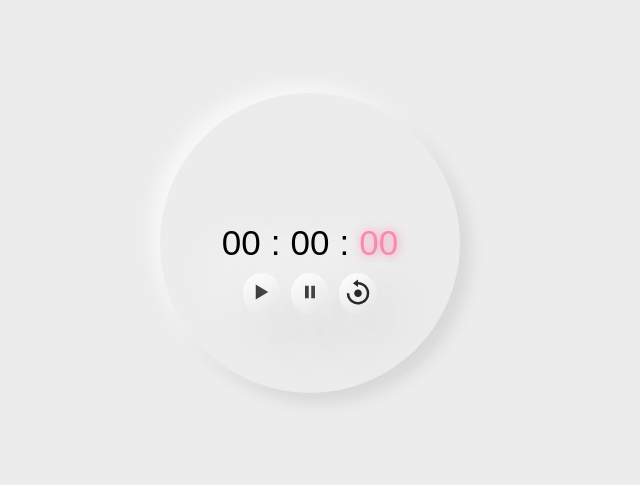
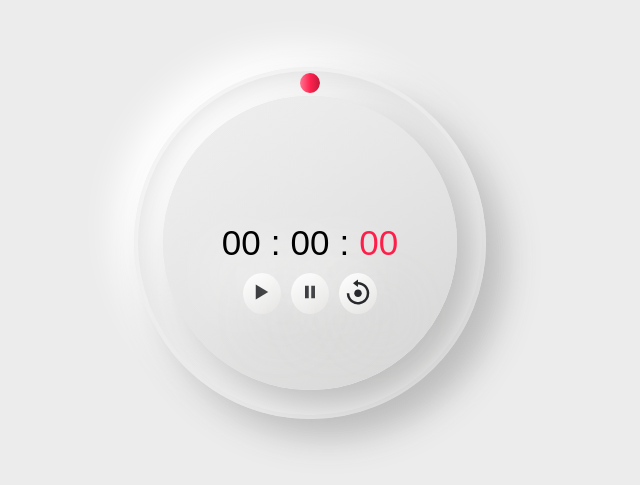
Before and after one commit to feruzu/Cronometro, a plain HTML site: page index.html in a window 1280 px wide. Shown: the part 157-642 px from the top of the page, without its empty margins (330-970 px from the left). Drawn offline with Linux system fonts and the light colour scheme; a web font is replaced by a local one.

Commit message:
Añadí circulo

```diff
--- a/index.html
+++ b/index.html
@@ -10,6 +10,8 @@
 
 </head>
 <body>
+    <div class="container-principal">
+        <div id="circulo" class="circulo"></div>
         <div class="container">
             <div class="tiempo">
                 <span class="hora">00</span>
@@ -24,7 +26,7 @@
                 <button class="reset"><img src="img/reset.svg"></button>
             </div>
         </div>
-
+    </div>
     <script src="app.js"></script>
 </body>
 </html>
--- a/style.css
+++ b/style.css
@@ -12,7 +12,16 @@ body {
     background: #ececec;
     font-size: 35px;
     font-family: 'Aldrich', sans-serif;
+}
 
+.container-principal {
+    position: absolute;
+    border-radius: 50%;
+    background: linear-gradient(145deg, #d4d4d4, #fdfdfd);
+    box-shadow:  18px 18px 36px #bdbdbd,
+             -18px -18px 36px #ffffff;
+    padding: 25px;
+    border: 4px solid #ececec;
 }
 
 .container {
@@ -23,9 +32,10 @@ body {
     height: 100px;
     width: 100px;
     border-radius: 50%;
-    box-shadow: -10px -10px 15px rgba(255, 255, 255, 0.55),
-    10px 10px 15px rgba(70, 70, 70, 0.12);
-    padding: 150px;
+    background: linear-gradient(145deg, #fdfdfda2, #d4d4d4);
+box-shadow:  18px 18px 36px #bdbdbd,
+             -18px -18px 36px #ffffff;
+    padding: 147px;
 }
 
 .container .tiempo {
@@ -40,10 +50,8 @@ body {
 }
 
 .container .tiempo span.seg {
-    color: #F88AB0;
-    text-shadow: #F88AB0 1px 0 10px;
+    color: #FD1F4A;
 }
-
 
 img {
     width: 30px;
@@ -71,16 +79,43 @@ button.stopActive {
     background: linear-gradient(145deg, #e6e6e6, #ffffff);
     box-shadow: 20px 20px 60px #d9d9d9,
         -20px -20px 60px #ffffff;
-    cursor: not-allowed;
+    pointer-events: none;
 }
 
 button.active>img,
 button.stopActive>img,
 button:active>img {
-    filter: invert(87%) sepia(24%) saturate(5208%) hue-rotate(292deg) brightness(100%) contrast(95%);
+    pointer-events: none;
+    filter: invert(30%) sepia(95%) saturate(5450%) hue-rotate(337deg) brightness(100%) contrast(99%);
 }
 
 .container .botones {
     display: flex;
     margin-top: 25px;
 }
+
+.circulo {
+    position: absolute;
+    width: 20px;
+    height: 20px;
+    background: linear-gradient(180deg, hsla(348, 100%, 73%, 1) 0%, hsla(348, 98%, 56%, 1) 53%, hsla(348, 76%, 43%, 1) 100%);
+    border-radius: 50%;
+    left: calc(50% - 10px);
+    top: calc(50% - 10px);
+    animation: rotar 60s linear infinite;
+    animation-play-state: paused;
+}
+
+.circulo-activo {
+    animation: rotar 60s linear infinite;
+}
+
+.circulo-reinicia {
+    animation: initial;
+    transform: rotate(-90deg) translateX(160px);
+}
+
+  @keyframes rotar {
+    from { transform: rotate(-90deg) translateX(160px); }
+    to { transform: rotate(270deg) translateX(160px); }
+}
```
Lines whose indentation alone changed are shown as unchanged.
